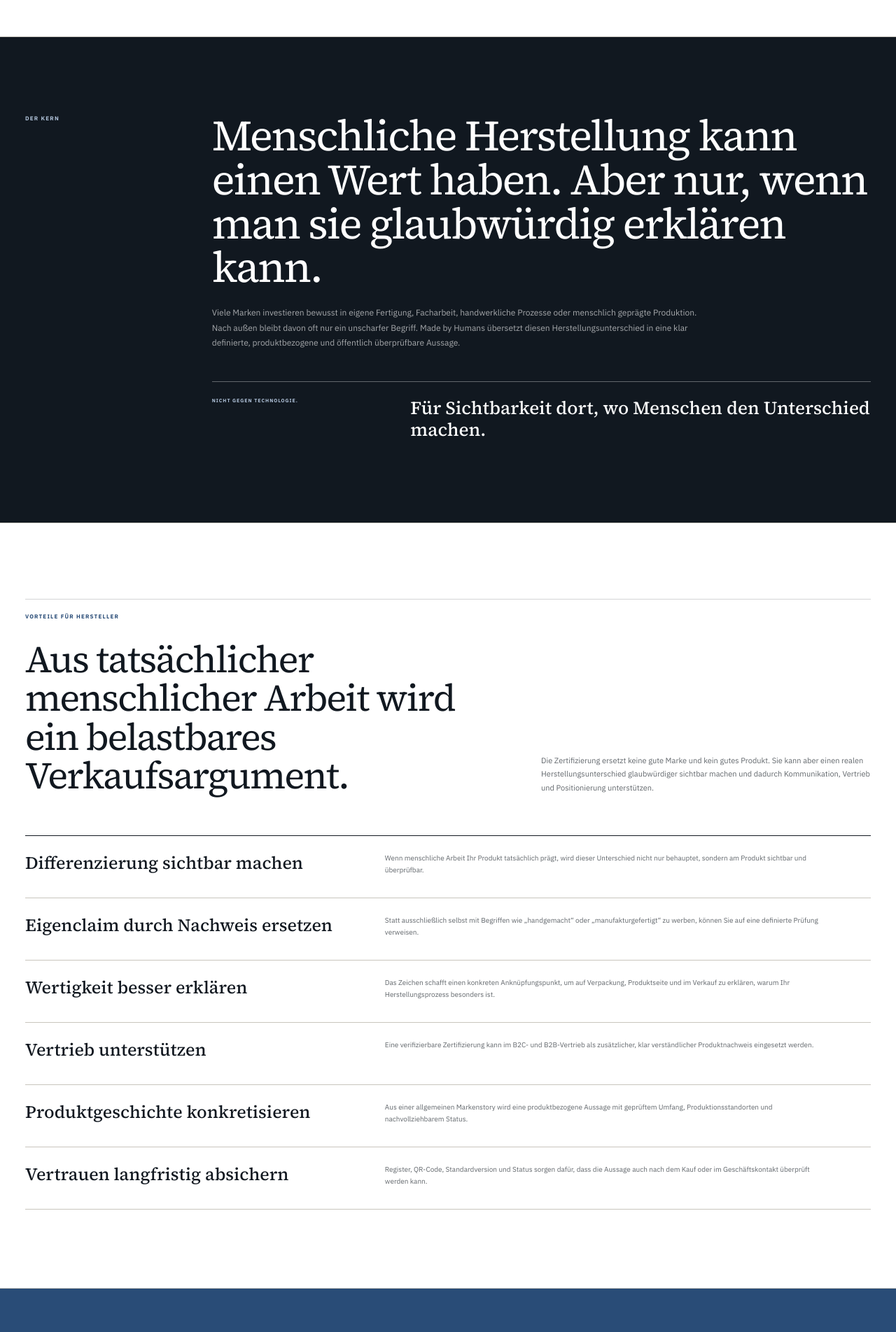
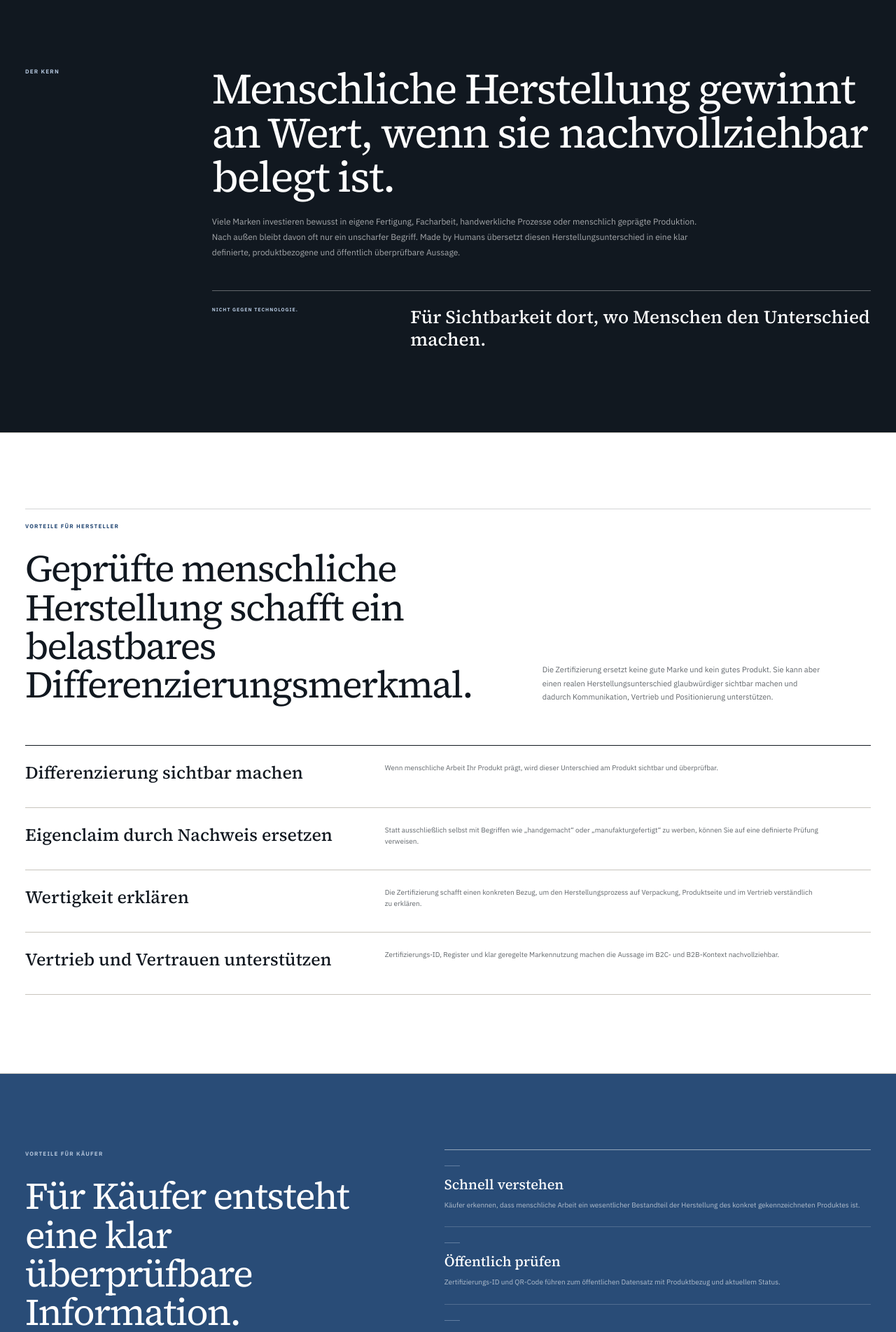
Before and after one commit to dennis-glaser-coder/human-certification-web, a Next.js app: page /warum-made-by-humans in a window 1280 px wide. Shown: the part 880-2784 px from the top of the page at 70% size. Built offline with nearby package versions, Linux system fonts and the light colour scheme.

Commit message:
Warum-Seite redaktionell kuerzen und Slogan-Syntax reduzieren

```diff
--- a/src/app/warum-made-by-humans/page.js
+++ b/src/app/warum-made-by-humans/page.js
@@ -15,19 +15,16 @@ export const metadata = {
 };
 
 const manufacturerBenefits = [
-  ['Differenzierung sichtbar machen', 'Wenn menschliche Arbeit Ihr Produkt tatsächlich prägt, wird dieser Unterschied nicht nur behauptet, sondern am Produkt sichtbar und überprüfbar.'],
+  ['Differenzierung sichtbar machen', 'Wenn menschliche Arbeit Ihr Produkt prägt, wird dieser Unterschied am Produkt sichtbar und überprüfbar.'],
   ['Eigenclaim durch Nachweis ersetzen', 'Statt ausschließlich selbst mit Begriffen wie „handgemacht“ oder „manufakturgefertigt“ zu werben, können Sie auf eine definierte Prüfung verweisen.'],
-  ['Wertigkeit besser erklären', 'Das Zeichen schafft einen konkreten Anknüpfungspunkt, um auf Verpackung, Produktseite und im Verkauf zu erklären, warum Ihr Herstellungsprozess besonders ist.'],
-  ['Vertrieb unterstützen', 'Eine verifizierbare Zertifizierung kann im B2C- und B2B-Vertrieb als zusätzlicher, klar verständlicher Produktnachweis eingesetzt werden.'],
-  ['Produktgeschichte konkretisieren', 'Aus einer allgemeinen Markenstory wird eine produktbezogene Aussage mit geprüftem Umfang, Produktionsstandorten und nachvollziehbarem Status.'],
-  ['Vertrauen langfristig absichern', 'Register, QR-Code, Standardversion und Status sorgen dafür, dass die Aussage auch nach dem Kauf oder im Geschäftskontakt überprüft werden kann.'],
+  ['Wertigkeit erklären', 'Die Zertifizierung schafft einen konkreten Bezug, um den Herstellungsprozess auf Verpackung, Produktseite und im Vertrieb verständlich zu erklären.'],
+  ['Vertrieb und Vertrauen unterstützen', 'Zertifizierungs-ID, Register und klar geregelte Markennutzung machen die Aussage im B2C- und B2B-Kontext nachvollziehbar.'],
 ];
 
 const customerBenefits = [
-  ['Schneller verstehen', 'Käufer erkennen, dass menschliche Arbeit ein wesentlicher Bestandteil der Herstellung des konkret gekennzeichneten Produktes ist.'],
-  ['Nicht nur glauben müssen', 'Die Aussage kommt nicht allein aus der Produktwerbung: Zertifizierungs-ID und QR-Code führen zu einem öffentlichen Datensatz.'],
-  ['Bewusster vergleichen', 'Wer menschliche Herstellung gezielt berücksichtigen möchte, erhält dafür eine klar abgegrenzte und nachvollziehbare Information.'],
-  ['Umfang prüfen', 'Der öffentliche Datensatz zeigt, welches Produkt oder welche Produktfamilie tatsächlich vom Zertifizierungsumfang erfasst ist.'],
+  ['Schnell verstehen', 'Käufer erkennen, dass menschliche Arbeit ein wesentlicher Bestandteil der Herstellung des konkret gekennzeichneten Produktes ist.'],
+  ['Öffentlich prüfen', 'Zertifizierungs-ID und QR-Code führen zum öffentlichen Datensatz mit Produktbezug und aktuellem Status.'],
+  ['Umfang einordnen', 'Der Datensatz zeigt, welches Produkt oder welche Produktfamilie tatsächlich von der Zertifizierung erfasst ist.'],
 ];
 
 const claimComparison = [
@@ -35,12 +32,6 @@ const claimComparison = [
   ['Made by Humans', 'Definierte produktbezogene Aussage', 'Vor-Ort-Audit und dokumentierte Bewertung', 'ID, QR und öffentlicher Registerdatensatz'],
 ];
 
-const useCases = [
-  ['Verpackung', 'Das Zeichen macht die geprüfte menschliche Herstellung direkt am physischen Produkt sichtbar.'],
-  ['Produktseite', 'Die Aussage kann online erklärt und unmittelbar mit dem öffentlichen Datensatz verknüpft werden.'],
-  ['Point of Sale', 'Ein verständliches Zeichen hilft, einen komplexen Herstellungsprozess in einer klaren Aussage zu verdichten.'],
-  ['B2B & Handel', 'Kataloge, Datenblätter und Verkaufsunterlagen können auf eine verifizierbare Produktzertifizierung verweisen.'],
-];
 
 export default function WhyPage() {
   const assetBase = process.env.GITHUB_PAGES === 'true' ? '/human-certification-web' : '';
@@ -54,7 +45,7 @@ export default function WhyPage() {
           <div className="whyHeroCopy">
             <p className="premiumEyebrow">WARUM MADE BY HUMANS?</p>
             <div className="brandTrace" aria-hidden="true"><i></i><i></i><i></i><b></b></div>
-            <h1>Menschliche Herstellung ist ein Unterschied. Machen Sie ihn sichtbar.</h1>
+            <h1>Menschliche Herstellung sichtbar und überprüfbar machen.</h1>
             <p className="whyHeroLead">
               Wenn Menschen ein Produkt wesentlich prägen, sollte diese Leistung nicht in einer allgemeinen
               Werbeaussage verschwinden. Made by Humans macht den Unterschied sichtbar, prüfbar und verständlich –
@@ -95,7 +86,7 @@ export default function WhyPage() {
         <div className="shell whyThesisGrid">
           <p className="premiumSectionLabel">DER KERN</p>
           <div>
-            <h2>Menschliche Herstellung kann einen Wert haben. Aber nur, wenn man sie glaubwürdig erklären kann.</h2>
+            <h2>Menschliche Herstellung gewinnt an Wert, wenn sie nachvollziehbar belegt ist.</h2>
             <p>
               Viele Marken investieren bewusst in eigene Fertigung, Facharbeit, handwerkliche Prozesse
               oder menschlich geprägte Produktion. Nach außen bleibt davon oft nur ein unscharfer Begriff.
@@ -115,7 +106,7 @@ export default function WhyPage() {
           <div className="whySectionHead">
             <div>
               <p className="premiumSectionLabel">VORTEILE FÜR HERSTELLER</p>
-              <h2>Aus tatsächlicher menschlicher Arbeit wird ein belastbares Verkaufsargument.</h2>
+              <h2>Geprüfte menschliche Herstellung schafft ein belastbares Differenzierungsmerkmal.</h2>
             </div>
             <p>
               Die Zertifizierung ersetzt keine gute Marke und kein gutes Produkt.
@@ -139,7 +130,7 @@ export default function WhyPage() {
         <div className="shell whyCustomersGrid">
           <div className="whyCustomersIntro">
             <p className="premiumSectionLabel premiumSectionLabelLight">VORTEILE FÜR KÄUFER</p>
-            <h2>Ein Zeichen, das nicht nur Aufmerksamkeit erzeugt, sondern Orientierung gibt.</h2>
+            <h2>Für Käufer entsteht eine klar überprüfbare Information.</h2>
             <p>
               Käufer müssen nicht verstehen, wie jede Fertigungsstufe technisch funktioniert.
               Sie sollen aber nachvollziehen können, was die Kennzeichnung bedeutet –
@@ -168,7 +159,7 @@ export default function WhyPage() {
           <div className="whySectionHead">
             <div>
               <p className="premiumSectionLabel">WARUM NICHT EINFACH „HANDGEMACHT“?</p>
-              <h2>Eine eigene Werbeaussage und eine geprüfte Aussage sind nicht dasselbe.</h2>
+              <h2>Eine geprüfte Aussage ist klarer als eine eigene Werbeaussage.</h2>
             </div>
             <p>
               Begriffe wie „handgemacht“, „handcrafted“ oder „manufakturgefertigt“ können sinnvoll sein,
@@ -196,30 +187,6 @@ export default function WhyPage() {
         </div>
       </section>
 
-      <section className="whyUse">
-        <div className="shell">
-          <div className="whySectionHead">
-            <div>
-              <p className="premiumSectionLabel">WO DAS ZEICHEN WIRKT</p>
-              <h2>Der Nachweis gehört dorthin, wo die Kaufentscheidung stattfindet.</h2>
-            </div>
-            <p>
-              Die Kennzeichnung bleibt produktbezogen. Dadurch kann sie an unterschiedlichen Kontaktpunkten
-              eingesetzt werden, ohne zur pauschalen Unternehmensbehauptung zu werden.
-            </p>
-          </div>
-
-          <div className="whyUseGrid">
-            {useCases.map(([title, copy]) => (
-              <article key={title}>
-                <strong>{title}</strong>
-                <p>{copy}</p>
-              </article>
-            ))}
-          </div>
-        </div>
-      </section>
-
       <section className="whyBrandValue">
         <div className="shell whyBrandValueGrid">
           <div className="whyBrandValueVisual">
@@ -241,7 +208,7 @@ export default function WhyPage() {
           </div>
           <div>
             <p className="premiumSectionLabel premiumSectionLabelLight">FÜR DIE MARKE</p>
-            <h2>Das Siegel soll nicht die Marke ersetzen. Es soll ihre Herstellungsleistung glaubwürdiger machen.</h2>
+            <h2>Das Zeichen ergänzt die Herstellermarke um einen überprüfbaren Nachweis.</h2>
             <p>
               Eine starke Marke erzählt, wofür ein Produkt steht. Made by Humans ergänzt diese Geschichte
               um einen überprüfbaren Beleg für einen klar abgegrenzten Teil der Herstellung.
@@ -256,7 +223,7 @@ export default function WhyPage() {
         <div className="shell whyProofGrid">
           <div>
             <p className="premiumSectionLabel">WAS HINTER DEM ZEICHEN STEHT</p>
-            <h2>Kein reines Marketinglogo.</h2>
+            <h2>Der Wert des Zeichens entsteht durch die Prüfung dahinter.</h2>
           </div>
           <div className="whyProofList">
             <div><strong>Definierter Standard</strong></div>
@@ -272,7 +239,7 @@ export default function WhyPage() {
         <div className="shell salesFinalCtaGrid">
           <div>
             <p className="premiumSectionLabel premiumSectionLabelLight">FÜR HERSTELLER</p>
-            <h2>Wenn menschliche Arbeit Ihr Produkt prägt, sollte man das sehen können.</h2>
+            <h2>Prüfen Sie, ob Ihr Produkt zum Standard passt.</h2>
           </div>
           <div>
             <p>
```
